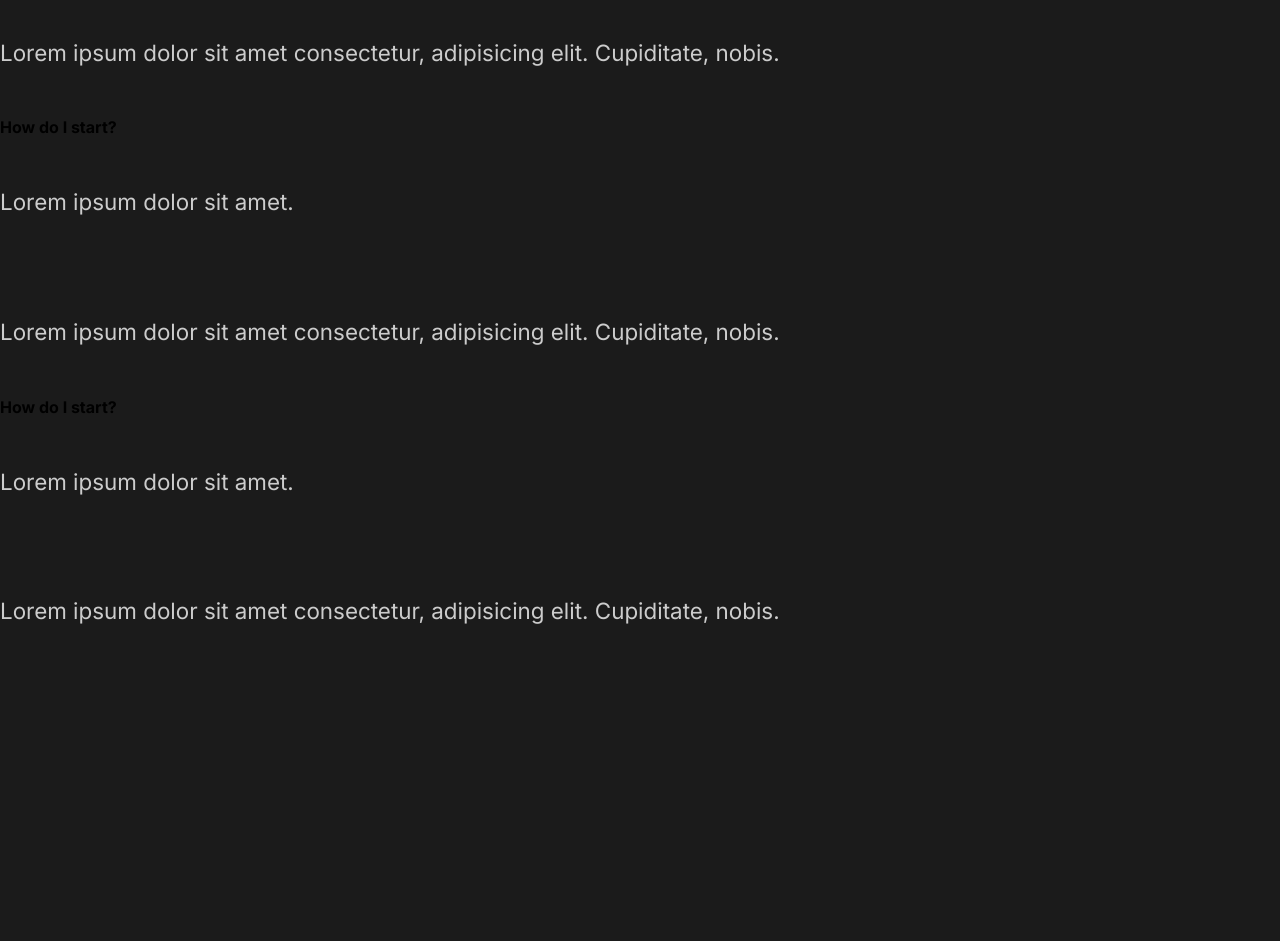
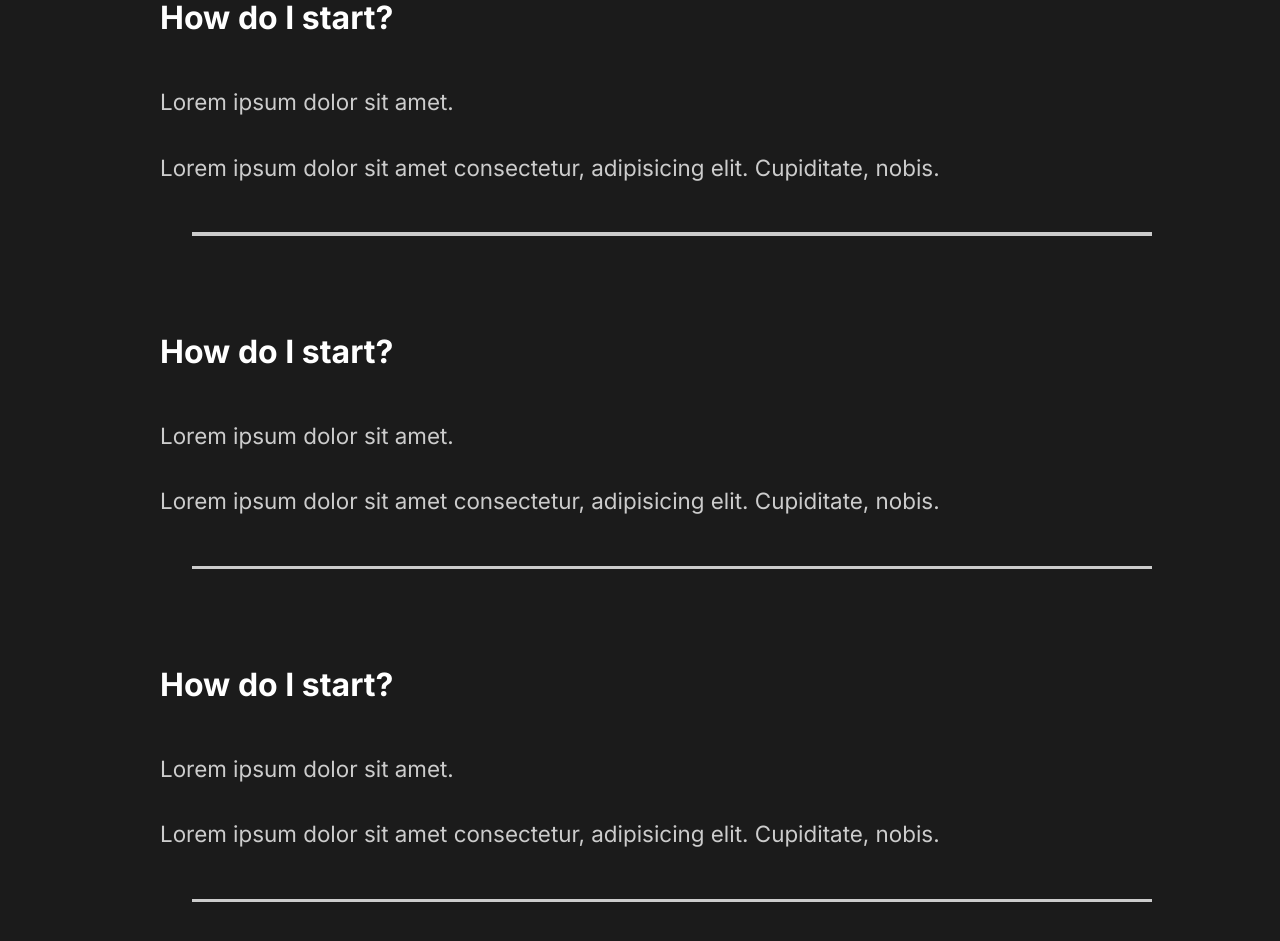
Before and after one commit to SwapzzzGit/React-Portfolio, a React (Create React App) app: page / in a window 1280 px wide. Shown: the part 2340-3281 px from the top of the page. Before the commit the page ends 3016 px from the top, so only its background shows below. Built offline with nearby package versions, Linux system fonts and the light colour scheme.

Commit message:
7 Faq Section Styling

```diff
--- a/src/components/FaqSection.js
+++ b/src/components/FaqSection.js
@@ -1,8 +1,11 @@
 import React from "react";
+
+import styled from "styled-components";
+import { About } from "../styles";
 
 const FaqSection = () => {
   return (
-    <div className="faq">
+    <Faq>
       <h2>
         Any Questions? <span>FAQ</span>
       </h2>
@@ -15,6 +18,7 @@
             Cupiditate, nobis.
           </p>
         </div>
+        <div className="faq-line"></div>
       </div>
       <div className="question">
         <h4>How do I start?</h4>
@@ -25,6 +29,7 @@
             Cupiditate, nobis.
           </p>
         </div>
+        <div className="faq-line"></div>
       </div>
       <div className="question">
         <h4>How do I start?</h4>
@@ -35,8 +40,37 @@
             Cupiditate, nobis.
           </p>
         </div>
+        <div className="faq-line"></div>
       </div>
-    </div>
+    </Faq>
   );
 };
+
+const Faq = styled(About)`
+  display: block;
+  .span {
+    display: block;
+  }
+  h2 {
+    padding-bottom: 2rem;
+    font-weight: lighter;
+  }
+  .faq-line {
+    background: #cccccc;
+    height: 0.2rem;
+    margin: 0rem 2rem;
+    width: 100%;
+  }
+  .question {
+    padding: 3rem 0rem;
+    cursor: pointer;
+  }
+  .answer {
+    padding: 2rem 0rem;
+    p {
+      padding: 1rem 0rem;
+    }
+  }
+`;
+
 export default FaqSection;
--- a/src/components/GlobalStyle.js
+++ b/src/components/GlobalStyle.js
@@ -36,6 +36,7 @@
         }
         h4{
             font-weight: bold;
+            font-size: 2rem;
         }
         span{
             font-weight: bold;
```
